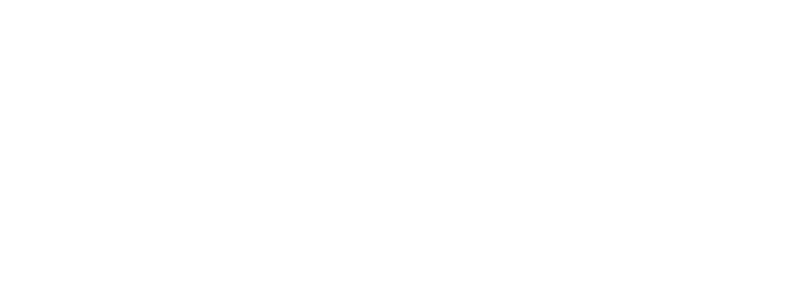
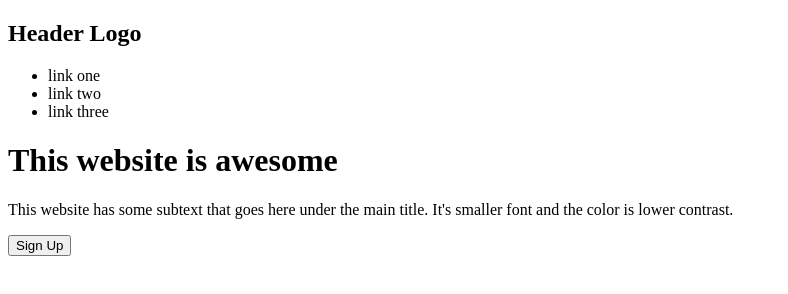
Before and after one commit to Luis-Code-3/odin-landing-page, a plain HTML site: page index.html in a window 1280 px wide. Shown: the whole page, without its empty margins (0-788 px from the left). Drawn offline with Linux system fonts and the light colour scheme.

Commit message:
Add header and first section HTML

```diff
--- a/index.html
+++ b/index.html
@@ -6,6 +6,22 @@
     </head>
 
     <body>
+        <div class="footer">
+            <h2>Header Logo</h2>
+            <ul>
+                <li><a>link one</a></li>
+                <li><a>link two</a></li>
+                <li><a>link three</a></li>
+            </ul>
+        </div>
+        <div class="Intro">
+            <div>
+                <h1>This website is awesome</h1>
+                <p>This website has some subtext that goes here under the main title. It's smaller font and the color is lower contrast.</p>
+                <button>Sign Up</button>
+            </div>
+            <img src="">
+        </div>
 
     </body>
 </html>
```
